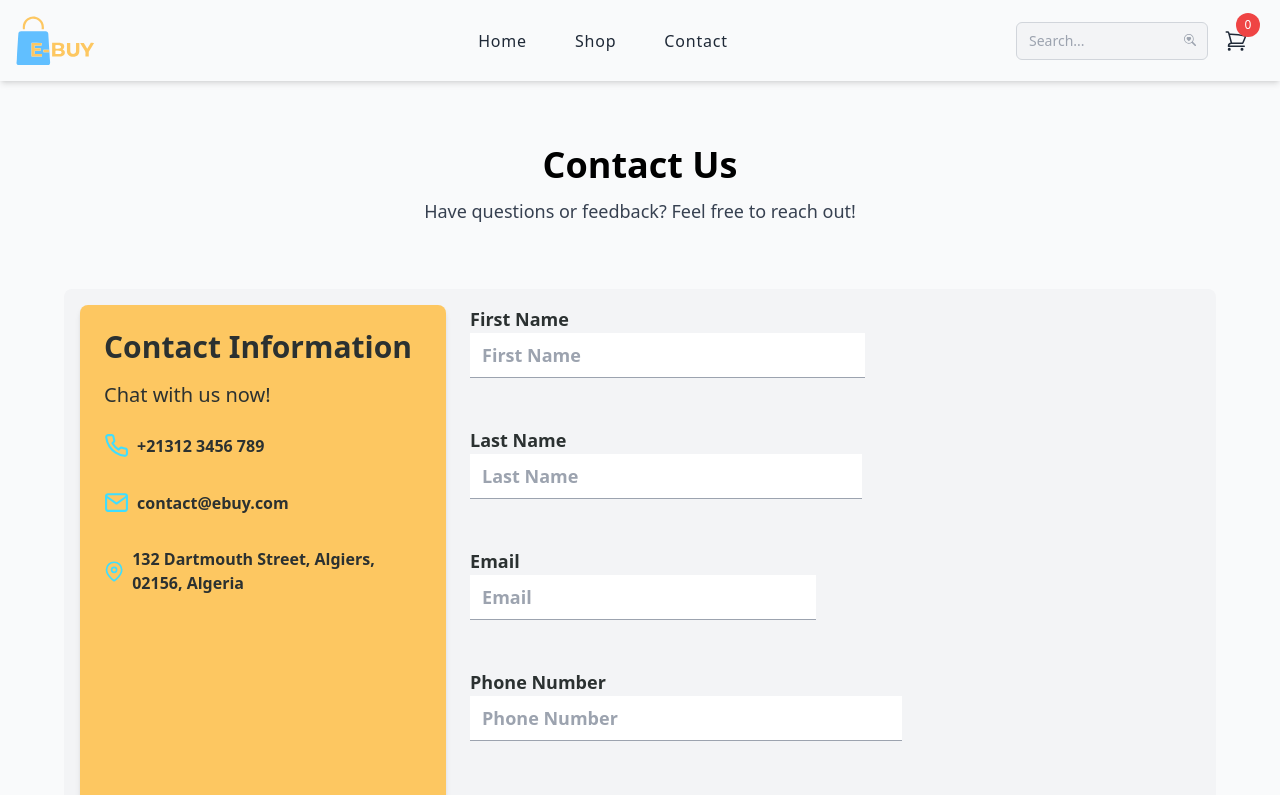
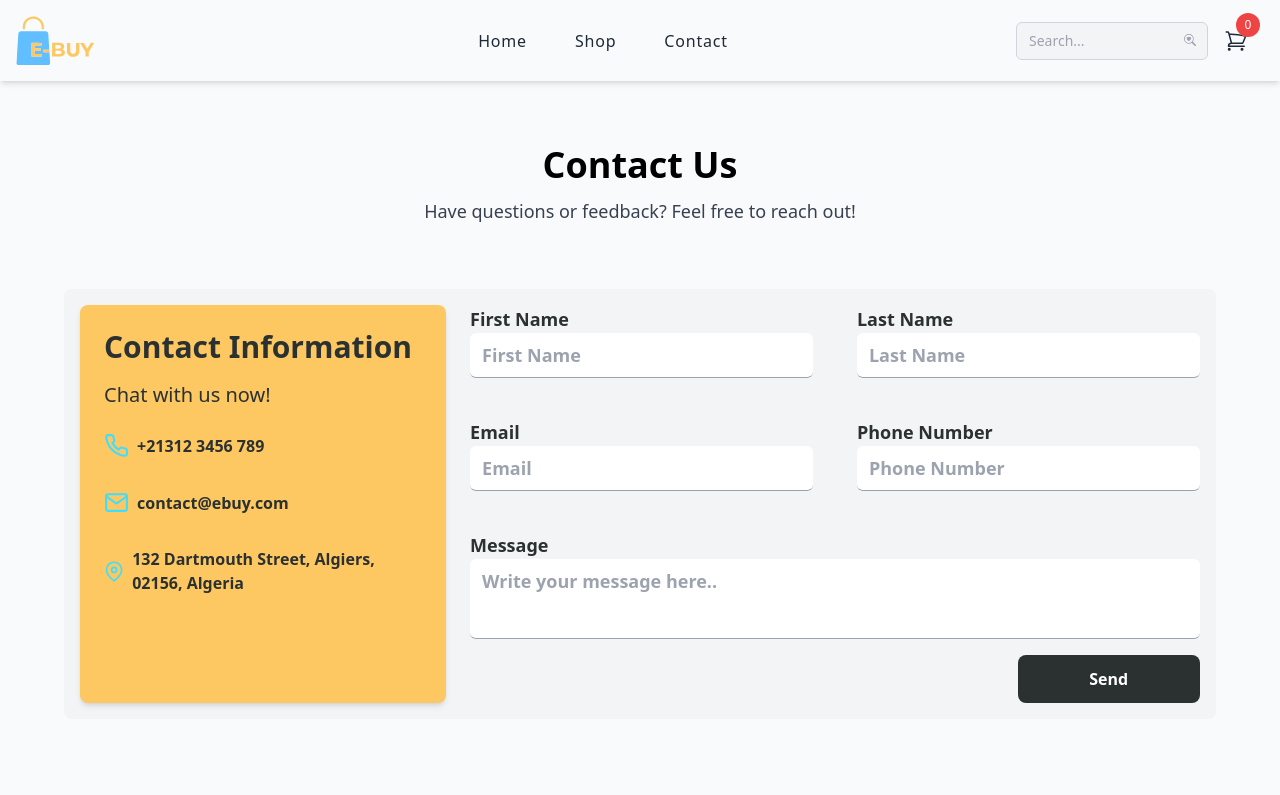
Before and after one commit to 202306-NEA-DZ-FEW/e-commerce-project-e-buy, a Next.js app: page /contact in a window 1280 px wide. Shown: the top 795 px of the page. Built offline with nearby package versions, Linux system fonts and the light colour scheme.

Commit message:
Update contact

```diff
--- a/src/pages/contact/index.jsx
+++ b/src/pages/contact/index.jsx
@@ -40,7 +40,7 @@ export default function Index() {
         </p>
       </div>
       <div className="flex flex-col lg:flex-row mx-5 lg:mx-16 p-4 bg-gray-100 rounded-lg">
-        <div className="bg-EBuyYellow rounded-lg shadow-md p-6 mb-6 lg:mr-6 lg:w-1/3">
+        <div className="bg-EBuyYellow rounded-lg shadow-md p-6 lg:mr-6 lg:w-1/3">
           <h2 className="text-3xl font-semibold mb-4 text-EBuyDarkGray">
             Contact Information
           </h2>
@@ -60,78 +60,75 @@ export default function Index() {
         </div>
 
         <div className="lg:w-2/3 flex flex-col">
-          <form className="flex flex-wrap lg:gap-8" onSubmit={handleFormSubmit}>
-            <div className="mb-4 lg:col-span-1">
+          <form
+            className="flex flex-wrap gap-6 justify-between"
+            onSubmit={handleFormSubmit}
+          >
             <label
               htmlFor="firstName"
-                className="text-lg font-semibold text-EBuyDarkGray"
+              className="text-lg font-semibold w-full lg:w-[47%] text-EBuyDarkGray mb-4 flex flex-col pt-5 lg:pt-0"
             >
               First Name
               <input
                 placeholder="First Name"
                 type="text"
                 id="firstName"
-                  className="w-full border-b border-gray-400 py-2 px-3 text-gray-700 focus:outline-none focus:border-black"
+                className="w-full border-b rounded-md border-gray-400 py-2 px-3 text-gray-700 focus:outline-none focus:border-black resize-none"
               />
             </label>
-            </div>
-            <div className="mb-4 lg:col-span-1">
+
             <label
               htmlFor="lastName"
-                className="text-lg font-semibold text-EBuyDarkGray"
+              className="text-lg font-semibold w-full lg:w-[47%] text-EBuyDarkGray mb-4 flex flex-col"
             >
               Last Name
               <input
                 placeholder="Last Name"
                 type="text"
                 id="lastName"
-                  className="w-full border-b border-gray-400 py-2 px-3 text-gray-700 focus:outline-none focus:border-black"
+                className="w-full border-b rounded-md border-gray-400 py-2 px-3 text-gray-700 focus:outline-none focus:border-black resize-none"
               />
             </label>
-            </div>
-            <div className="mb-4">
+
             <label
               htmlFor="email"
-                className="text-lg font-semibold text-EBuyDarkGray"
+              className="text-lg font-semibold w-full lg:w-[47%] text-EBuyDarkGray mb-4 flex flex-col"
             >
               Email
               <input
                 placeholder="Email"
                 type="email"
                 id="email"
-                  className="w-full border-b border-gray-400 py-2 px-3 text-gray-700 focus:outline-none focus:border-black"
+                className="w-full border-b rounded-md border-gray-400 py-2 px-3 text-gray-700 focus:outline-none focus:border-black resize-none"
               />
             </label>
-            </div>
-            <div className="mb-4">
+
             <label
               htmlFor="phoneNumber"
-                className="text-lg font-semibold text-EBuyDarkGray"
+              className="text-lg font-semibold w-full lg:w-[47%] text-EBuyDarkGray mb-4 flex flex-col"
             >
               Phone Number
               <input
                 placeholder="Phone Number"
                 type="tel"
                 id="phoneNumber"
-                  className="w-full border-b border-gray-400 py-2 px-3 text-gray-700 focus:outline-none focus:border-black"
+                className="w-full border-b rounded-md border-gray-400 py-2 px-3 text-gray-700 focus:outline-none focus:border-black resize-none"
               />
             </label>
-            </div>
-            <div className="mb-4 col-span-2">
+
             <label
               htmlFor="message"
-                className="text-lg font-semibold text-EBuyDarkGray"
+              className="text-lg font-semibold w-full text-EBuyDarkGray mb-4 flex flex-col w-full"
             >
               Message
               <textarea
                 placeholder="Write your message here.."
                 id="message"
-                  className="w-full border-b border-gray-400 py-2 px-3 text-gray-700 focus:outline-none focus:border-black h-12 resize-none"
+                className="w-full border-b rounded-md border-gray-400 py-2 px-3 text-gray-700 focus:outline-none focus:border-black resize-none h-20 resize-none"
               />
             </label>
-            </div>
           </form>
-          <div className="flex justify-end col-span-2">
+          <div className="flex justify-end">
             <button
               type="submit"
               className="bg-EBuyDarkGray w-1/4 h-12 text-white font-semibold rounded-lg hover:bg-EBuyGray focus:outline-none focus:bg-black"
```
Lines whose indentation alone changed are shown as unchanged.
